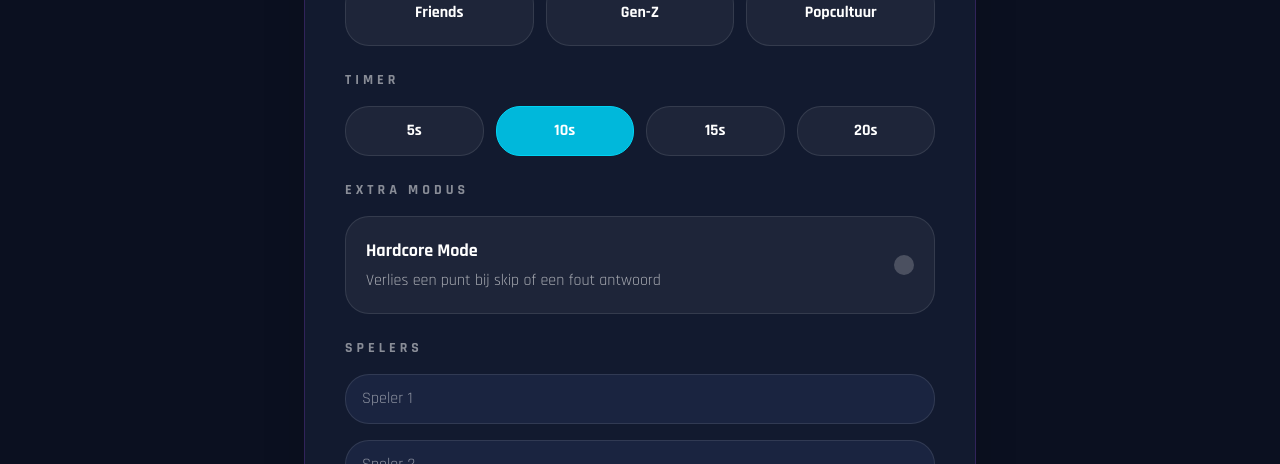
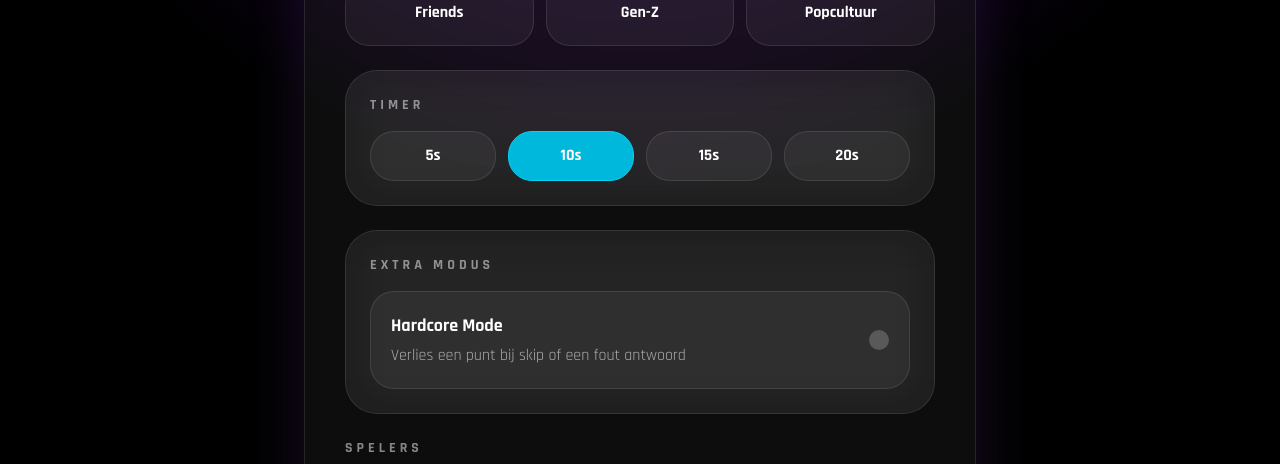
Before and after one commit to beaukim81/spin-and-shame, a Next.js app: page / in a window 1280 px wide. Both pictures are taken after a click on the button "START SPEL". Shown: the part 486-950 px from the top of the page. Built offline with nearby package versions, Linux system fonts and the light colour scheme.

Commit message:
2 scherm

```diff
--- a/src/app/page.js
+++ b/src/app/page.js
@@ -547,7 +547,7 @@ export default function Home() {
               >
                 {winner}
                 <br />
-                WINT!
+                heeft gewonnen!
               </motion.h1>
 
             </div>
@@ -581,7 +581,7 @@ export default function Home() {
     return (
       <main className="min-h-screen overflow-y-auto bg-black text-white flex items-center justify-center p-[clamp(16px,4vw,40px)]">
 
-        <div className="w-full max-w-2xl backdrop-blur-xl bg-white/5 border border-white/10 rounded-[36px] p-6">
+        <div className="relative z-10 w-full max-w-2xl backdrop-blur-xl bg-white/5 border border-white/10 rounded-[36px] p-6">
 
           <div className="flex justify-center mb-4">
             <Image
@@ -737,9 +737,10 @@ export default function Home() {
     }
 
     return (
-      <main className="min-h-screen bg-[#0B1020] overflow-y-auto text-white flex items-center justify-center p-[clamp(16px,4vw,40px)]">
+      <main className="min-h-screen bg-black text-white flex items-center justify-center p-[clamp(16px,4vw,40px)] overflow-hidden relative">
+        <div className="absolute inset-0 bg-[radial-gradient(circle_at_top,#3b0764_0%,#000000_45%)] opacity-90" />
 
-        <div className="w-full max-w-2xl bg-[#121A2F] rounded-[32px] p-[clamp(16px,4vw,40px)] shadow-2xl border border-purple-500/20">
+        <div className="relative z-10 w-full max-w-2xl bg-white/5 backdrop-blur-xl border border-white/10 rounded-[36px] p-[clamp(20px,4vw,40px)] shadow-[0_0_60px_rgba(168,85,247,0.15)]">
 
           <div className="flex justify-center mb-4">
             <Image
@@ -819,7 +820,7 @@ export default function Home() {
 
           </div>
 
-          <div className="mb-6">
+          <div className="bg-white/5 border border-white/10 rounded-[32px] p-6 backdrop-blur-xl mb-6">
 
             <p className="text-sm uppercase tracking-[4px] text-white/50 font-black mb-4">
               TIMER
@@ -846,7 +847,7 @@ export default function Home() {
 
           </div>
 
-          <div className="mb-6">
+          <div className="bg-white/5 border border-white/10 rounded-[32px] p-6 backdrop-blur-xl mb-6">
 
             <p className="text-sm uppercase tracking-[4px] text-white/50 font-black mb-4">
               EXTRA MODUS
```
